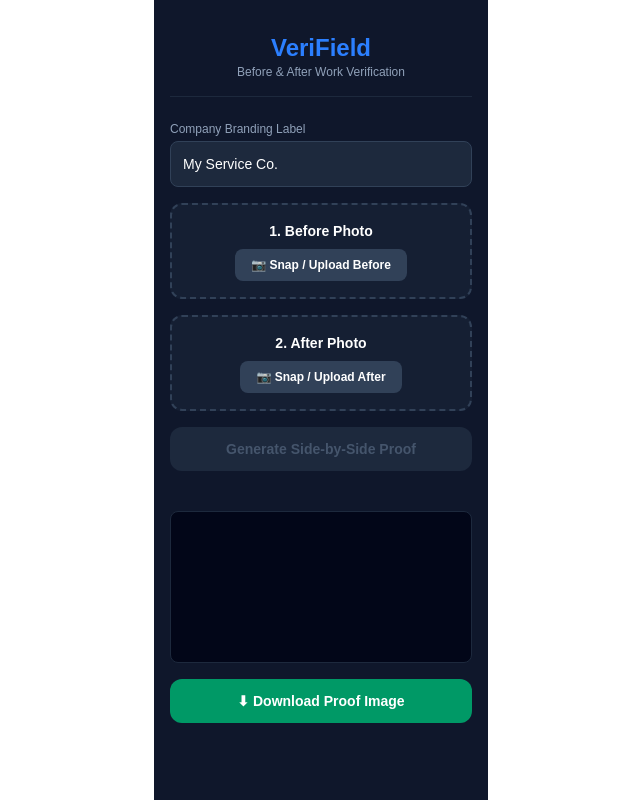
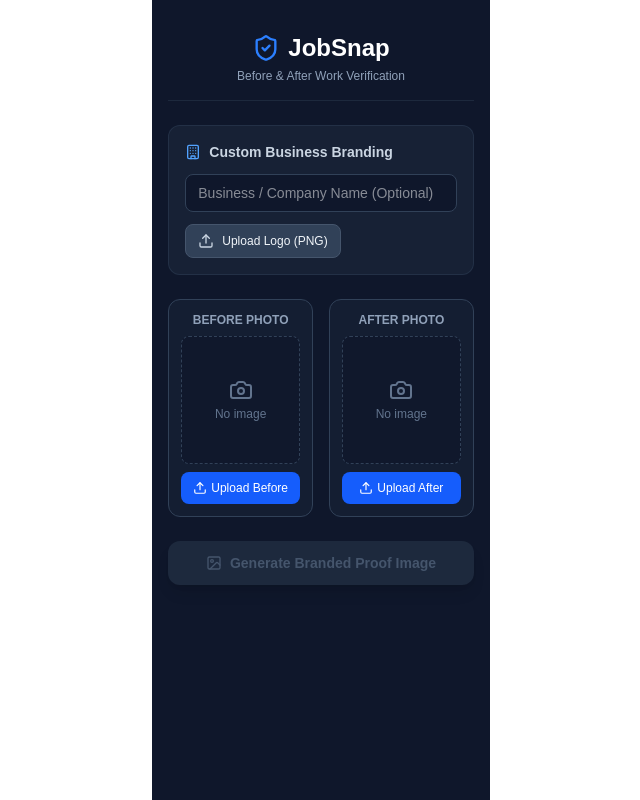
Before and after one commit to smithncc1987/proof-app, a Next.js app: page / in a window 1280 px wide. Shown: the whole page, without its empty margins (319-959 px from the left). Built offline with nearby package versions, Linux system fonts and the light colour scheme.

Commit message:
added custom logo upload and branding

```diff
--- a/app/page.tsx
+++ b/app/page.tsx
@@ -1,181 +1,216 @@
 'use client';
 
 import React, { useState, useRef } from 'react';
+import { Camera, Image as ImageIcon, Download, Upload, ShieldCheck, Building } from 'lucide-react';
 
 export default function Home() {
   const [beforeImage, setBeforeImage] = useState<string | null>(null);
   const [afterImage, setAfterImage] = useState<string | null>(null);
-  const [companyName, setCompanyName] = useState<string>('My Service Co.');
+  const [logoImage, setLogoImage] = useState<string | null>(null);
+  const [businessName, setBusinessName] = useState<string>('');
+  const [generatedResult, setGeneratedResult] = useState<string | null>(null);
   const canvasRef = useRef<HTMLCanvasElement | null>(null);
 
-  // Handle uploading or capturing an image via device camera
   const handleImageUpload = (
     e: React.ChangeEvent<HTMLInputElement>,
-    setImage: (val: string) => void
+    setter: (val: string | null) => void
   ) => {
     const file = e.target.files?.[0];
     if (file) {
       const reader = new FileReader();
-      reader.onload = (event) => {
-        if (event.target?.result) {
-          setImage(event.target.result as string);
-        }
+      reader.onloadend = () => {
+        setter(reader.result as string);
       };
       reader.readAsDataURL(file);
     }
   };
 
-  // Merge images into a single side-by-side photo report
-  const generateCombinedImage = () => {
-    if (!beforeImage || !afterImage || !canvasRef.current) return;
+  const generateProof = async () => {
+    if (!beforeImage || !afterImage) return;
 
-    const canvas = canvasRef.current;
+    const canvas = canvasRef.current || document.createElement('canvas');
     const ctx = canvas.getContext('2d');
     if (!ctx) return;
 
-    const img1 = new Image();
-    const img2 = new Image();
+    const imgBefore = new Image();
+    const imgAfter = new Image();
+    const imgLogo = logoImage ? new Image() : null;
 
-    img1.src = beforeImage;
-    img1.onload = () => {
-      img2.src = afterImage;
-      img2.onload = () => {
-        // Standardize output canvas size (1200x650)
-        const width = 1200;
-        const height = 650;
-        const halfWidth = width / 2;
-        const imageHeight = 600;
+    imgBefore.src = beforeImage;
+    imgAfter.src = afterImage;
+    if (imgLogo) imgLogo.src = logoImage!;
 
-        canvas.width = width;
-        canvas.height = height;
+    await Promise.all([
+      new Promise((resolve) => (imgBefore.onload = resolve)),
+      new Promise((resolve) => (imgAfter.onload = resolve)),
+      imgLogo ? new Promise((resolve) => (imgLogo.onload = resolve)) : Promise.resolve(),
+    ]);
 
-        // Background
+    // Canvas size setup
+    const targetWidth = 1200;
+    const targetHeight = 800;
+    const headerHeight = 90;
+    const padding = 20;
+
+    canvas.width = targetWidth;
+    canvas.height = targetHeight + headerHeight;
+
+    // Fill dark background
     ctx.fillStyle = '#0f172a';
-        ctx.fillRect(0, 0, width, height);
+    ctx.fillRect(0, 0, canvas.width, canvas.height);
 
-        // Header Text / Business Branding
+    // Header bar
+    ctx.fillStyle = '#1e293b';
+    ctx.fillRect(0, 0, canvas.width, headerHeight);
+
+    // Title / Business Name Text
     ctx.fillStyle = '#ffffff';
-        ctx.font = 'bold 24px sans-serif';
-        ctx.fillText(companyName.toUpperCase(), 30, 35);
+    ctx.font = 'bold 28px sans-serif';
+    ctx.fillText(businessName || 'Job Proof Verification', padding, 40);
+
+    ctx.fillStyle = '#94a3b8';
     ctx.font = '16px sans-serif';
-        ctx.fillStyle = '#94a3b8';
-        ctx.fillText(new Date().toLocaleDateString(), width - 150, 35);
+    ctx.fillText(`Generated: ${new Date().toLocaleDateString()}`, padding, 68);
 
-        // Draw Before & After Photos
-        ctx.drawImage(img1, 0, 50, halfWidth, imageHeight);
-        ctx.drawImage(img2, halfWidth, 50, halfWidth, imageHeight);
+    // Draw Watermark Logo in Top Right (if provided)
+    if (imgLogo) {
+      const logoMaxHeight = 60;
+      const logoAspect = imgLogo.width / imgLogo.height;
+      const logoWidth = logoMaxHeight * logoAspect;
+      ctx.drawImage(
+        imgLogo,
+        canvas.width - logoWidth - padding,
+        (headerHeight - logoMaxHeight) / 2,
+        logoWidth,
+        logoMaxHeight
+      );
+    }
 
-        // Draw Center Divider Line
-        ctx.strokeStyle = '#ffffff';
-        ctx.lineWidth = 4;
-        ctx.beginPath();
-        ctx.moveTo(halfWidth, 50);
-        ctx.lineTo(halfWidth, height);
-        ctx.stroke();
+    // Image Dimensions for Side-by-Side
+    const imgW = (targetWidth - padding * 3) / 2;
+    const imgH = targetHeight - padding * 2;
+    const topOffset = headerHeight + padding;
 
-        // Overlay Labels
-        ctx.fillStyle = 'rgba(0, 0, 0, 0.6)';
-        ctx.fillRect(20, 70, 140, 40);
-        ctx.fillRect(halfWidth + 20, 70, 140, 40);
+    // Draw Before Frame
+    ctx.drawImage(imgBefore, padding, topOffset, imgW, imgH);
+    ctx.fillStyle = 'rgba(239, 68, 68, 0.85)';
+    ctx.fillRect(padding + 10, topOffset + 10, 100, 36);
+    ctx.fillStyle = '#ffffff';
+    ctx.font = 'bold 16px sans-serif';
+    ctx.fillText('BEFORE', padding + 25, topOffset + 34);
 
+    // Draw After Frame
+    const afterX = padding * 2 + imgW;
+    ctx.drawImage(imgAfter, afterX, topOffset, imgW, imgH);
+    ctx.fillStyle = 'rgba(34, 197, 94, 0.85)';
+    ctx.fillRect(afterX + 10, topOffset + 10, 100, 36);
     ctx.fillStyle = '#ffffff';
-        ctx.font = 'bold 18px sans-serif';
-        ctx.fillText('BEFORE', 50, 96);
-        ctx.fillText('AFTER', halfWidth + 55, 96);
-      };
-    };
-  };
+    ctx.font = 'bold 16px sans-serif';
+    ctx.fillText('AFTER', afterX + 30, topOffset + 34);
 
-  // Download compiled image
-  const downloadReport = () => {
-    if (!canvasRef.current) return;
-    const link = document.createElement('a');
-    link.download = `proof-report-${Date.now()}.png`;
-    link.href = canvasRef.current.toDataURL('image/png');
-    link.click();
+    setGeneratedResult(canvas.toDataURL('image/png'));
   };
 
   return (
-    <main className="min-h-screen bg-slate-900 text-white p-4 max-w-md mx-auto">
+    <div className="min-h-screen bg-slate-900 text-slate-100 p-4 max-w-2xl mx-auto">
       <header className="py-4 border-b border-slate-800 mb-6 text-center">
-        <h1 className="text-2xl font-bold text-blue-500">VeriField</h1>
+        <div className="flex items-center justify-center gap-2 mb-1">
+          <ShieldCheck className="w-7 h-7 text-blue-500" />
+          <h1 className="text-2xl font-bold text-white">JobSnap</h1>
+        </div>
         <p className="text-xs text-slate-400">Before & After Work Verification</p>
       </header>
 
-      <div className="space-y-4">
-        {/* Business Name Input */}
-        <div>
-          <label className="block text-xs text-slate-400 mb-1">Company Branding Label</label>
+      {/* Branding Section */}
+      <section className="bg-slate-800/60 p-4 rounded-xl border border-slate-700/50 mb-6 space-y-3">
+        <h2 className="text-sm font-semibold text-slate-300 flex items-center gap-2">
+          <Building className="w-4 h-4 text-blue-400" /> Custom Business Branding
+        </h2>
+
         <input
           type="text"
-            value={companyName}
-            onChange={(e) => setCompanyName(e.target.value)}
-            className="w-full bg-slate-800 border border-slate-700 rounded-lg p-3 text-sm focus:outline-none focus:border-blue-500"
+          placeholder="Business / Company Name (Optional)"
+          value={businessName}
+          onChange={(e) => setBusinessName(e.target.value)}
+          className="w-full bg-slate-900 border border-slate-700 rounded-lg px-3 py-2 text-sm text-white focus:outline-none focus:border-blue-500"
         />
-        </div>
 
-        {/* Before Photo Input */}
-        <div className="border-2 border-dashed border-slate-700 rounded-xl p-4 text-center bg-slate-800/50">
-          <p className="font-semibold text-sm mb-2">1. Before Photo</p>
+        <div className="flex items-center gap-3">
+          <label className="cursor-pointer bg-slate-700 hover:bg-slate-600 text-xs px-3 py-2 rounded-lg font-medium flex items-center gap-2 border border-slate-600">
+            <Upload className="w-4 h-4 text-slate-300" /> Upload Logo (PNG)
             <input
               type="file"
               accept="image/*"
-            capture="environment"
-            onChange={(e) => handleImageUpload(e, setBeforeImage)}
               className="hidden"
-            id="before-upload"
+              onChange={(e) => handleImageUpload(e, setLogoImage)}
             />
-          <label
-            htmlFor="before-upload"
-            className="inline-block bg-slate-700 hover:bg-slate-600 px-4 py-2 rounded-lg text-xs font-semibold cursor-pointer"
-          >
-            {beforeImage ? '✓ Photo Selected (Tap to Change)' : '📷 Snap / Upload Before'}
+          </label>
+          {logoImage && (
+            <span className="text-xs text-emerald-400 font-medium">✓ Logo Added</span>
+          )}
+        </div>
+      </section>
+
+      {/* Photo Upload Cards */}
+      <div className="grid grid-cols-2 gap-4 mb-6">
+        {/* Before */}
+        <div className="bg-slate-800/40 p-3 rounded-xl border border-slate-700 text-center">
+          <p className="text-xs font-semibold text-slate-400 mb-2">BEFORE PHOTO</p>
+          {beforeImage ? (
+            <img src={beforeImage} alt="Before" className="h-32 w-full object-cover rounded-lg mb-2" />
+          ) : (
+            <div className="h-32 bg-slate-900/80 rounded-lg border border-dashed border-slate-700 flex flex-col items-center justify-center text-slate-500 mb-2">
+              <Camera className="w-6 h-6 mb-1" />
+              <span className="text-xs">No image</span>
+            </div>
+          )}
+          <label className="cursor-pointer bg-blue-600 hover:bg-blue-500 text-white text-xs px-3 py-2 rounded-lg font-medium inline-flex items-center justify-center gap-1 w-full">
+            <Upload className="w-3.5 h-3.5" /> Upload Before
+            <input type="file" accept="image/*" className="hidden" onChange={(e) => handleImageUpload(e, setBeforeImage)} />
           </label>
         </div>
 
-        {/* After Photo Input */}
-        <div className="border-2 border-dashed border-slate-700 rounded-xl p-4 text-center bg-slate-800/50">
-          <p className="font-semibold text-sm mb-2">2. After Photo</p>
-          <input
-            type="file"
-            accept="image/*"
-            capture="environment"
-            onChange={(e) => handleImageUpload(e, setAfterImage)}
-            className="hidden"
-            id="after-upload"
-          />
-          <label
-            htmlFor="after-upload"
-            className="inline-block bg-slate-700 hover:bg-slate-600 px-4 py-2 rounded-lg text-xs font-semibold cursor-pointer"
-          >
-            {afterImage ? '✓ Photo Selected (Tap to Change)' : '📷 Snap / Upload After'}
+        {/* After */}
+        <div className="bg-slate-800/40 p-3 rounded-xl border border-slate-700 text-center">
+          <p className="text-xs font-semibold text-slate-400 mb-2">AFTER PHOTO</p>
+          {afterImage ? (
+            <img src={afterImage} alt="After" className="h-32 w-full object-cover rounded-lg mb-2" />
+          ) : (
+            <div className="h-32 bg-slate-900/80 rounded-lg border border-dashed border-slate-700 flex flex-col items-center justify-center text-slate-500 mb-2">
+              <Camera className="w-6 h-6 mb-1" />
+              <span className="text-xs">No image</span>
+            </div>
+          )}
+          <label className="cursor-pointer bg-blue-600 hover:bg-blue-500 text-white text-xs px-3 py-2 rounded-lg font-medium inline-flex items-center justify-center gap-1 w-full">
+            <Upload className="w-3.5 h-3.5" /> Upload After
+            <input type="file" accept="image/*" className="hidden" onChange={(e) => handleImageUpload(e, setAfterImage)} />
           </label>
         </div>
+      </div>
 
-        {/* Generate Button */}
+      {/* Action Button */}
       <button
-          onClick={generateCombinedImage}
+        onClick={generateProof}
         disabled={!beforeImage || !afterImage}
-          className="w-full bg-blue-600 hover:bg-blue-500 disabled:bg-slate-800 disabled:text-slate-600 py-3 rounded-xl font-bold text-sm transition"
+        className="w-full py-3 bg-emerald-600 disabled:bg-slate-800 hover:bg-emerald-500 disabled:text-slate-600 text-white font-semibold rounded-xl text-sm transition-all mb-6 flex items-center justify-center gap-2 shadow-lg"
       >
-          Generate Side-by-Side Proof
+        <ImageIcon className="w-4 h-4" /> Generate Branded Proof Image
       </button>
 
-        {/* Canvas Display */}
-        <div className="mt-6 flex flex-col items-center">
-          <canvas
-            ref={canvasRef}
-            className="w-full h-auto rounded-lg border border-slate-800 bg-slate-950 min-h-[150px]"
-          />
-
-          <button
-            onClick={downloadReport}
-            className="mt-4 w-full bg-emerald-600 hover:bg-emerald-500 py-3 rounded-xl font-bold text-sm transition"
+      {/* Output Preview */}
+      {generatedResult && (
+        <div className="bg-slate-800/60 p-4 rounded-xl border border-slate-700 space-y-3">
+          <h3 className="text-xs font-bold text-slate-300">RESULT PREVIEW</h3>
+          <img src={generatedResult} alt="Generated Proof" className="rounded-lg border border-slate-700 w-full" />
+          <a
+            href={generatedResult}
+            download="Branded-Work-Proof.png"
+            className="w-full py-2.5 bg-blue-600 hover:bg-blue-500 text-white font-medium rounded-lg text-xs flex items-center justify-center gap-2"
           >
-            ⬇ Download Proof Image
-          </button>
+            <Download className="w-4 h-4" /> Download Proof Image
+          </a>
         </div>
+      )}
     </div>
-    </main>
   );
 }
```
Lines whose indentation alone changed are shown as unchanged.
